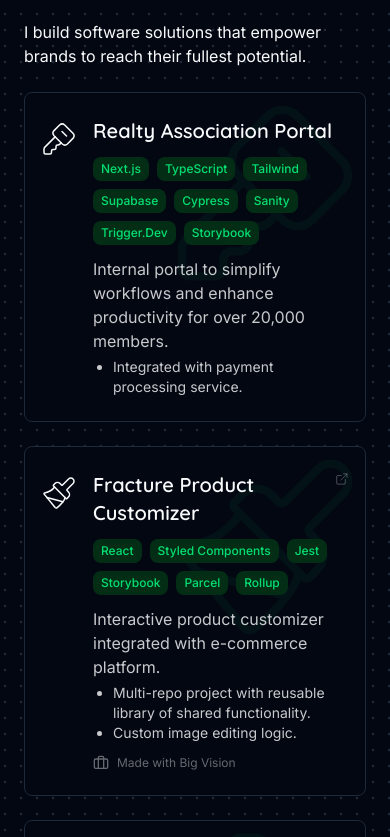
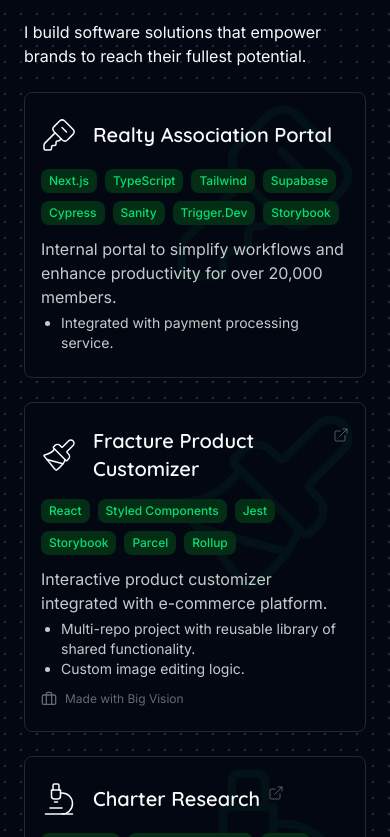
Before and after one commit to JacobVogelbacher/jacob-site-25, a Next.js app: page / in a window 390 px wide. Shown: the part 1447-2284 px from the top of the page. Built offline with nearby package versions, Linux system fonts and the light colour scheme.

Commit message:
- adjust layout of Work Cards on mobile - adjust Cards to use css grid for desktop layout

```diff
--- a/app/page.tsx
+++ b/app/page.tsx
@@ -117,7 +117,6 @@ export default function Home() {
                           </CardIcon>
                         ) : null}
 
-                        <CardContent>
                         <CardTitle>
                           {workItem.url ? (
                             <CardLink href={workItem.url}>
@@ -128,6 +127,7 @@ export default function Home() {
                           )}
                         </CardTitle>
 
+                        <CardContent>
                           {workItem.tech?.length ? (
                             <ul className="flex flex-wrap gap-2">
                               {workItem.tech.map(tech => (
--- a/components/ui/card.tsx
+++ b/components/ui/card.tsx
@@ -30,7 +30,13 @@ export const CardInner = ({
   ...props
 }: React.HTMLAttributes<HTMLDivElement>) => {
   return (
-    <div className={cn(`flex items-start gap-4`, className)} {...props}>
+    <div
+      className={cn(
+        `flex flex-wrap items-center gap-4 md:grid md:grid-cols-[auto_1fr]`,
+        className,
+      )}
+      {...props}
+    >
       {children}
     </div>
   )
@@ -42,7 +48,10 @@ export const CardContent = ({
   ...props
 }: React.HTMLAttributes<HTMLDivElement>) => {
   return (
-    <div className={cn(`flex grow flex-col gap-3`, className)} {...props}>
+    <div
+      className={cn(`flex grow flex-col gap-3 md:col-start-2`, className)}
+      {...props}
+    >
       {children}
     </div>
   )
@@ -54,7 +63,14 @@ export const CardTitle = ({
   ...props
 }: React.HTMLAttributes<HTMLHeadingElement>) => {
   return (
-    <h3 className={cn(`text-xl font-semibold`, className)} {...props}>
+    <h3
+      // max-width on mobile to keep the title on the top line with the icon
+      className={cn(
+        `max-w-[83%] text-xl font-semibold md:max-w-none`,
+        className,
+      )}
+      {...props}
+    >
       {children}
     </h3>
   )
@@ -78,7 +94,7 @@ export const CardIcon = ({
   ...props
 }: React.HTMLAttributes<HTMLDivElement>) => {
   return (
-    <div className={cn(`mt-1 shrink-0`, className)} {...props}>
+    <div className={cn(`shrink-0`, className)} {...props}>
       {children}
     </div>
   )
@@ -103,7 +119,7 @@ export const CardLink = ({
       {children}
 
       <ExternalLink
-        className="group-hover/link:text-accent size-4 opacity-50 transition-all duration-300 group-hover/link:opacity-100"
+        className="group-hover/link:text-accent size-4 shrink-0 opacity-50 transition-all duration-300 group-hover/link:opacity-100"
         strokeWidth={1}
       />
     </a>
```
Lines whose indentation alone changed are shown as unchanged.
